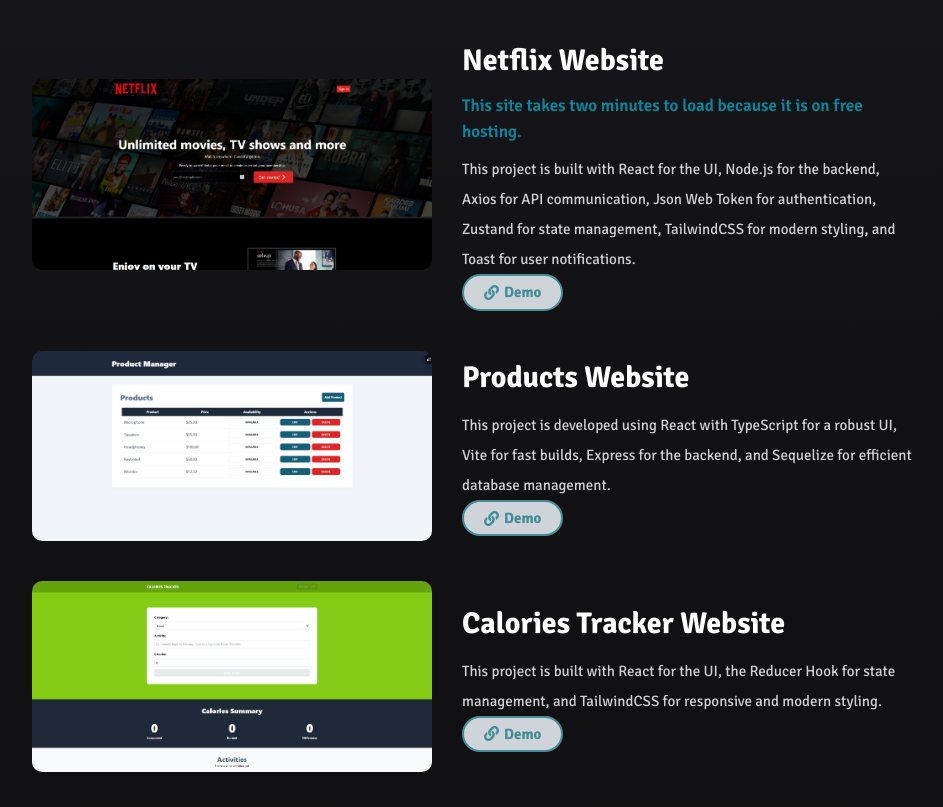
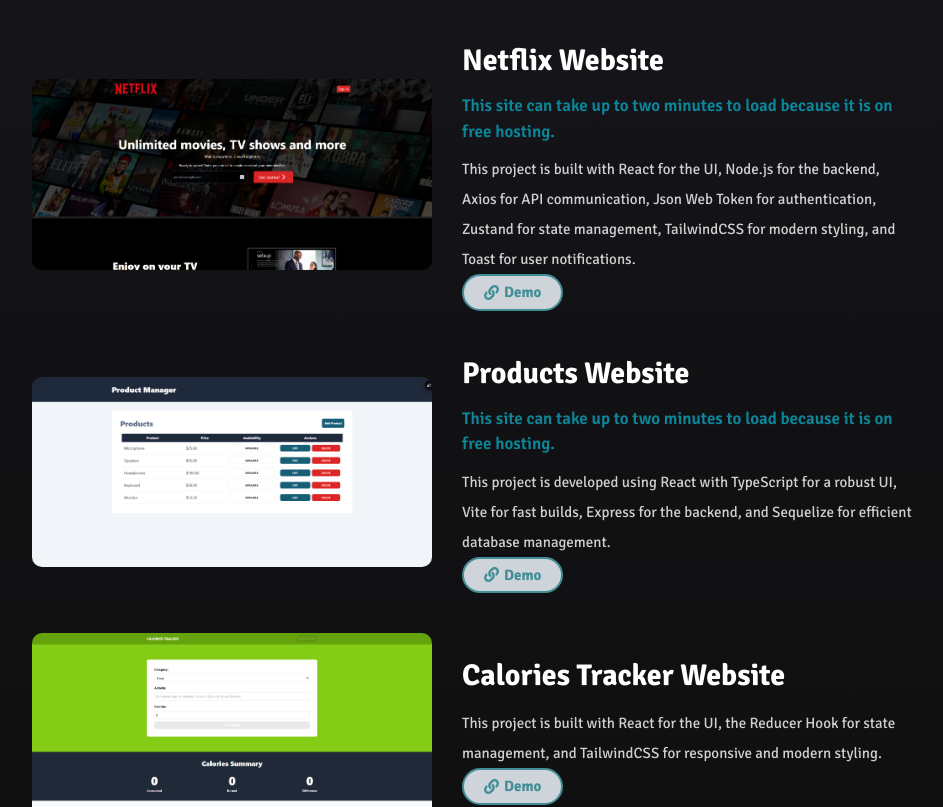
Before and after one commit to DianaCalx/portfolio, a React (Vite) app: page / in a window 1280 px wide. Shown: the part 1058-1865 px from the top of the page, without its empty margins (168-1111 px from the left). Built offline with nearby package versions, Linux system fonts and the light colour scheme.

Commit message:
Fix translation

```diff
--- a/src/App.jsx
+++ b/src/App.jsx
@@ -28,8 +28,8 @@
       fantaDesc:
         "This project is developed using React for the UI, Vite for fast builds, Motion for animations, React Mouse Follower for interactive cursor effects, and TailwindCSS for responsive and modern styling.",
       netflixTitle: "Netflix Website",
-      netflixWarning:
-        "This site takes two minutes to load because it is on free hosting.",
+      websiteWarning:
+        "This site can take up to two minutes to load because it is on free hosting.",
       netflixDesc:
         "This project is built with React for the UI, Node.js for the backend, Axios for API communication, Json Web Token for authentication, Zustand for state management, TailwindCSS for modern styling, and Toast for user notifications.",
       productTitle: "Products Website",
@@ -59,8 +59,8 @@
       fantaDesc:
         "Este proyecto está desarrollado utilizando React para la interfaz de usuario, Vite para compilaciones rápidas, Motion para animaciones, React Mouse Follower para efectos de cursor interactivos y TailwindCSS para estilos modernos y responsivos.",
       netflixTitle: "Sitio web de Netflix",
-      netflixWarning:
-        "Este sitio tarda dos minutos en cargar porque está en hosting gratuito.",
+      websiteWarning:
+        "Este sitio puede tardar hasta dos minutos en cargar porque está en hosting gratuito.",
       netflixDesc:
         "Este proyecto está construido con React para la interfaz de usuario, Node.js para el backend, Axios para la comunicación con la API, Json Web Token para la autenticación, Zustand para la gestión del estado, TailwindCSS para estilos modernos y Toast para notificaciones al usuario.",
       productTitle: "Sitio web de Productos",
--- a/src/components/ProjectsSection.jsx
+++ b/src/components/ProjectsSection.jsx
@@ -62,8 +62,10 @@
             <TitleProject>{t(project.title)}</TitleProject>
             <Warning>
               {(t(project.title) === "Netflix Website" ||
-                t(project.title) === "Sitio web de Netflix") &&
-                t("netflixWarning")}
+                t(project.title) === "Sitio web de Netflix" ||
+                t(project.title) === "Products Website" ||
+                t(project.title) === "Sitio web de Productos") &&
+                t("websiteWarning")}
             </Warning>
             <DescProject>{t(project.description)}</DescProject>
 
@@ -102,14 +104,6 @@
                     alt={project.title}
                   />
                 </ImageLink>
-                <div>
-                  <TitleProject>{t(project.title)}</TitleProject>
-                  <Warning>
-                    {(t(project.title) === "Netflix Website" ||
-                      t(project.title) === "Sitio web de Netflix") &&
-                      t("netflixWarning")}
-                  </Warning>
-                </div>
               </Project>
             );
           })}
```
